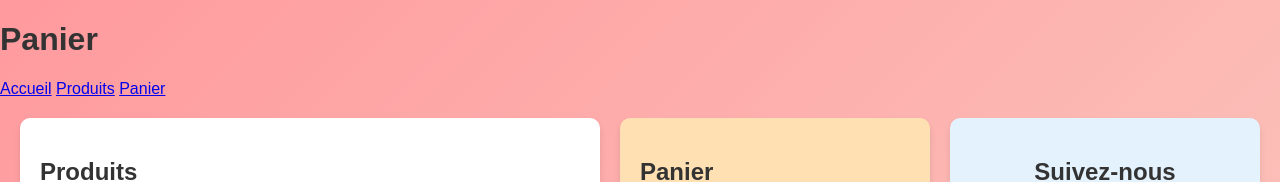
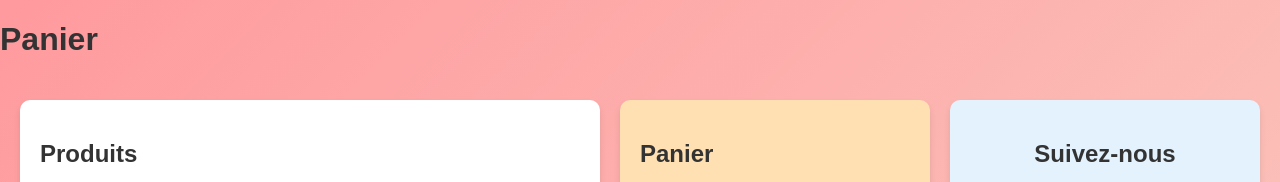
Before and after one commit to Alexis06170/Panier, a plain HTML site: page site market/index.html in a window 1280 px wide. Shown: the top 182 px of the page. Drawn offline with Linux system fonts and the light colour scheme.

Commit message:
Update index.html

```diff
--- a/site market/index.html
+++ b/site market/index.html
@@ -9,11 +9,6 @@
 <body>
   <header>
     <h1>Panier</h1>
-    <nav>
-      <a href="#">Accueil</a>
-      <a href="#">Produits</a>
-      <a href="#">Panier</a>
-    </nav>
   </header>
 
   <div class="container">
```
